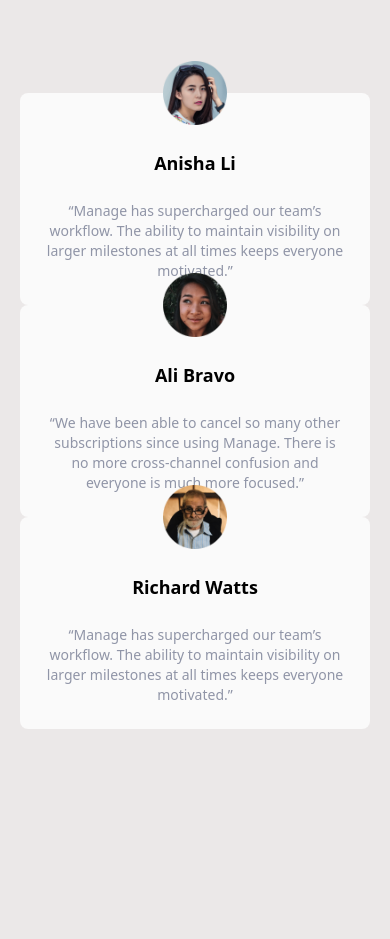
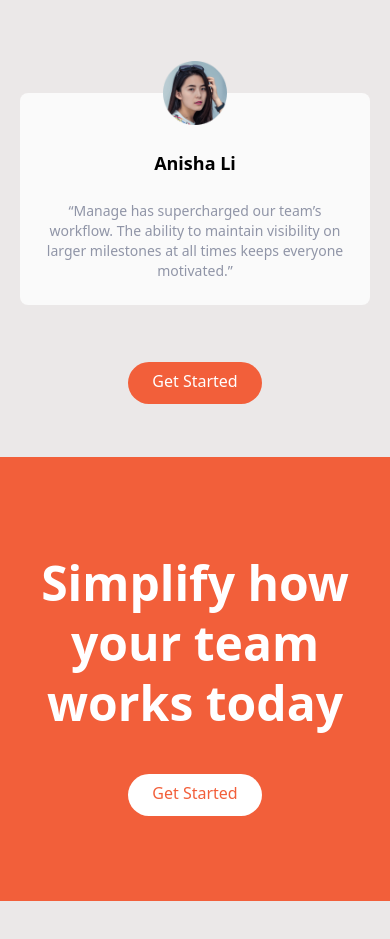
Before and after one commit to Baraq23/front-end, a website: page tailwind/index.html in a window 390 px wide. Shown: the part 1917-2856 px from the top of the page. Before the commit the page ends 2646 px from the top, so only its background shows below. Drawn offline with Linux system fonts and the light colour scheme.

Commit message:
Feat; call to action section.

```diff
--- a/tailwind/index.html
+++ b/tailwind/index.html
@@ -120,32 +120,53 @@
       <!-- heading -->
        <h2 class="text-4xl font-bold text-center">What's different about manage?</h2>
        <!-- testimonial container -->
-        <div class="flex flex-col mt-24 md:flex-row md:space-x-6">
+        <div class="flex-col mt-24 md:flex-row md:flex md:space-x-6">
+
           <!-- testimonial 1 -->
-           <div class="flex flex-col items-center p-6 space-y-6 rounded-lg bg-veryLightGray md:w-1/3">
+           <div class="flex flex-col  items-center p-6 space-y-6 rounded-lg bg-veryLightGray md:w-1/3">
             <img src="img/avatar-anisha.png" alt="anisha" class="w-16 -mt-14">
             <h5 class="text-lg font-bold">Anisha Li</h5>
             <p class="text-sm text-darkGrayishBlue">“Manage has supercharged our team’s workflow. The ability to maintain visibility on larger milestones at all times keeps everyone motivated.”</p>
            </div>
 
            <!-- testimonial 2 -->
-           <div class="flex flex-col items-center p-6 space-y-6 rounded-lg bg-veryLightGray md:w-1/3">
+           <div class="hidden flex-col items-center p-6 space-y-6 rounded-lg bg-veryLightGray md:flex md:w-1/3">
             <img src="img/avatar-ali.png" alt="" class="w-16 -mt-14">
             <h5 class="text-lg font-bold">Ali Bravo</h5>
             <p class="text-sm text-darkGrayishBlue">“We have been able to cancel so many other subscriptions since using Manage. There is no more cross-channel confusion and everyone is much more focused.”</p>
            </div>
 
-            <!-- testimonial 2 -->
-            <div class="flex flex-col items-center p-6 space-y-6 rounded-lg bg-veryLightGray md:w-1/3">
+            <!-- testimonial 3 -->
+            <div class="hidden flex-col items-center p-6 space-y-6 rounded-lg bg-veryLightGray md:flex md:w-1/3">
               <img src="img/avatar-richard.png" alt="" class="w-16 -mt-14">
               <h5 class="text-lg font-bold">Richard Watts</h5>
               <p class="text-sm text-darkGrayishBlue">“Manage has supercharged our team’s workflow. The ability to maintain visibility on larger milestones at all times keeps everyone motivated.”</p>
-             </div>
-
+            </div>
+        </div>
+        <div class="my-16">
+          <a href="#" class="p-3 px-6 pt-2 text-white bg-brightRed rounded-full baseline hover:bg-brightRedLight">Get Started</a>
         </div>
     </div>
   </section>
 
+
+  <!-- CTA section -->
+  <section id="cta" class="bg-brightRed">
+    <!-- flex container  -->
+    <div class="container flex flex-col mb-16 items-center justify-between px-6 py-24 mx-auto space-y-12 md:py-12 md:flex-row md:space-y-0">
+      <h2 class="text-5xl font-bold leading-tight text-center text-white md:text-4xl md:max-w-xl md:text-left">Simplify how your team works today</h2>
+      <div>
+        <a href="#" class="p-3 px-6 pt-2 text-brightRed bg-white rounded-full baseline hover:bg-gray-300">Get Started</a>
+      </div>
+    </div>
+  </section>
+
+
+  <!-- footer -->
+   <footer class="bg-veryDarkBlue">
+
+   </footer>
+
 </body>
 
 </html>
```
Also changed, not shown: tailwind/css/main.css.
